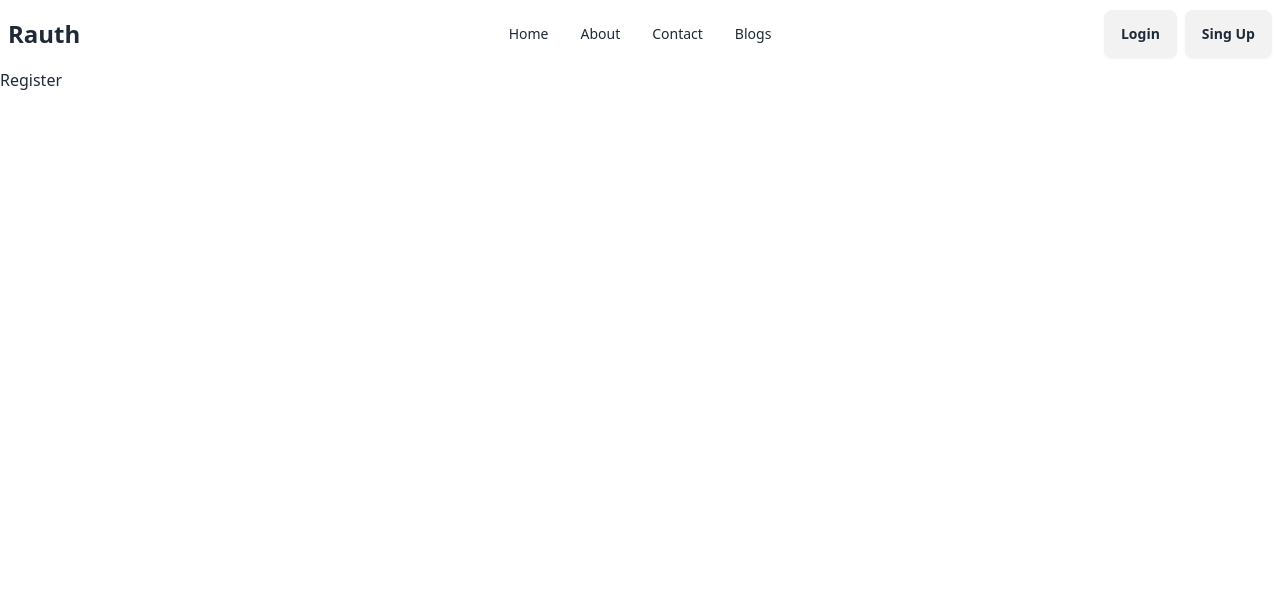
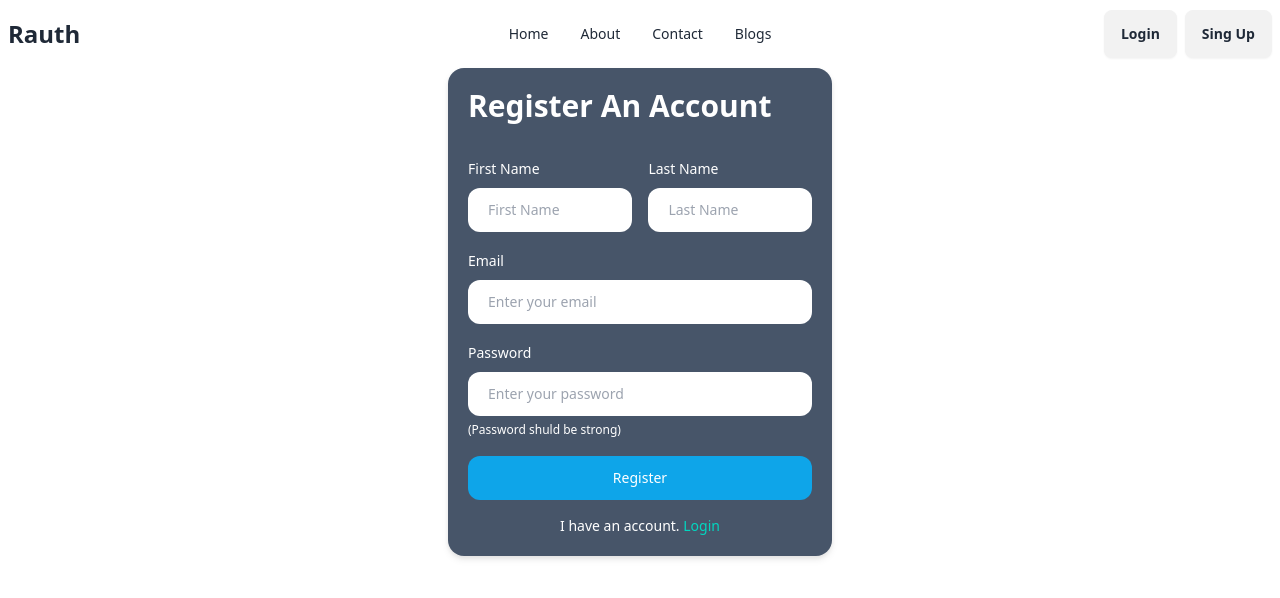
Before and after one commit to mdenjamulislam/react-integration, a React (Vite) app: page /register in a window 1280 px wide. Shown: the top 598 px of the page. Built offline with nearby package versions, Linux system fonts and the light colour scheme.

Commit message:
Registration page Design

```diff
--- a/src/components/Login.jsx
+++ b/src/components/Login.jsx
@@ -1,28 +1,35 @@
 import React from "react";
+import { NavLink } from "react-router-dom";
 
 const Login = () => {
+
+    const handleLogin = (e) => {
+        e.preventDefault();
+        const email = e.target.value.email;
+        const password = e.target.value.password;
+    }
     return (
         <section className="w-full h-screen flex items-center justify-center">
             <div className="w-full md:w-96 bg-slate-600 drop-shadow-md rounded-2xl">
-                <div className="p-5 md:p-10 lg:p-14 space-y-5 md:space-y-8 bg-bgLight rounded-2xl">
-                    <h2 className="heading--two">Login</h2>
-                    <form action="" className="space-y-4">
+                <div className="p-5 space-y-5 md:space-y-8 bg-bgLight rounded-2xl">
+                    <h2 className="text-xl md:text-2xl font-semibold text-white">Login</h2>
+                    <form onSubmit={handleLogin} className="space-y-4">
                         <div className="flex flex-col gap-2">
-                            <label for="email" className="text-sm">
+                            <label for="email" className="text-sm text-white">
                                 Email/Username
                             </label>
                             <input type="email" name="email" id="email" placeholder="Enter your email/username" className="w-full px-3.5 py-2 md:px-5 md:py-3 text-sm rounded-xl bg-white outline-none focus:border-accent focus:outline-none focus:bg-white" />
                         </div>
                         <div className="flex flex-col gap-2">
-                            <label for="password" className="text-sm">
+                            <label for="password" className="text-sm text-white">
                                 Password
                             </label>
                             <input type="password" name="password" id="password" placeholder="Enter your password" className="w-full px-3.5 py-2 md:px-5 md:py-3 text-sm rounded-xl bg-white outline-none focus:border-accent focus:outline-none focus:bg-white" />
                         </div>
                         <div className="flex items-center justify-between">
                             <div className="flex items-center gap-2">
-                                <input type="checkbox" name="remember" id="remember" className="w-4 h-4 border rounded" />
-                                <label for="remember" className="text-sm">
+                                <input type="checkbox" name="remember" id="remember" className="w-4 h-4 rounded" />
+                                <label for="remember" className="text-sm text-white">
                                     Remember me
                                 </label>
                             </div>
@@ -30,15 +37,14 @@ const Login = () => {
                                 Forgot Password?
                             </a>
                         </div>
-                        <button type="button" className="button--filled w-full justify-center">
+                        <button type="submit" className="flex px-4 py-3 text-sm text-white w-full justify-center bg-sky-500 rounded-xl hover:bg-sky-700">
                             Sign in
-                            <span className="text-sm material-symbols-rounded"> login </span>
                         </button>
-                        <p className="text-center text-sm">
+                        <p className="text-center text-sm text-white">
                             Don't have an account?{" "}
-                            <a href="register.html" className="text-accent">
+                            <NavLink to="/register" className="text-accent">
                                 Register
-                            </a>
+                            </NavLink>
                         </p>
                     </form>
                 </div>
--- a/src/components/Register.jsx
+++ b/src/components/Register.jsx
@@ -1,9 +1,52 @@
-import React from 'react';
+import React from "react";
+import { NavLink } from "react-router-dom";
 
 const Register = () => {
     return (
-        <div>
-            <h2>Register</h2>
+        <div className="w-full md:w-96 mx-auto bg-slate-600 drop-shadow-md rounded-2xl">
+            <div className="p-5 space-y-5 md:space-y-8 bg-bgLight rounded-2xl">
+                <h2 className="text-xl md:text-3xl font-semibold text-white">Register An Account</h2>
+                <form action="" className="space-y-4 text-white">
+                    <div className="flex flex-col md:flex-row gap-4 w-full">
+                        <div className="space-y-2">
+                            <label for="firstname" className="text-sm text-white">
+                                First Name
+                            </label>
+                            <input type="text" name="firstname" id="firstname" placeholder="First Name" required className="w-full px-3.5 py-2 md:px-5 md:py-3 text-sm rounded-xl bg-white outline-none focus:border-accent focus:outline-none focus:bg-white" />
+                        </div>
+                        <div className="space-y-2">
+                            <label for="lastname" className="text-sm">
+                                Last Name
+                            </label>
+                            <input type="text" name="lastname" id="lastname" placeholder="Last Name" required className="w-full px-3.5 py-2 md:px-5 md:py-3 text-sm rounded-xl bg-white outline-none focus:border-accent focus:outline-none focus:bg-white" />
+                        </div>
+                    </div>
+                    <div className="space-y-2">
+                        <label for="email" className="text-sm">
+                            Email
+                        </label>
+                        <input type="email" name="email" id="email" placeholder="Enter your email" required className="w-full px-3.5 py-2 md:px-5 md:py-3 text-sm rounded-xl bg-white outline-none focus:border-accent focus:outline-none focus:bg-white" />
+                    </div>
+                    <div className="space-y-2">
+                        <label for="password" className="text-sm">
+                            Password
+                        </label>
+                        <input type="password" name="password" id="password" placeholder="Enter your password" required className="w-full px-3.5 py-2 md:px-5 md:py-3 text-sm rounded-xl bg-white outline-none focus:border-accent focus:outline-none focus:bg-white" />
+                        <label for="password" className="text-xs text-textColor">
+                            (Password shuld be strong)
+                        </label>
+                    </div>
+                    <button type="submit" className="flex px-4 py-3 text-sm text-white w-full justify-center bg-sky-500 rounded-xl hover:bg-sky-700">
+                        Register
+                    </button>
+                    <p className="text-center text-sm">
+                        I have an account.{" "}
+                        <NavLink to="/login" className="text-accent">
+                            Login
+                        </NavLink>
+                    </p>
+                </form>
+            </div>
         </div>
     );
 };
```
